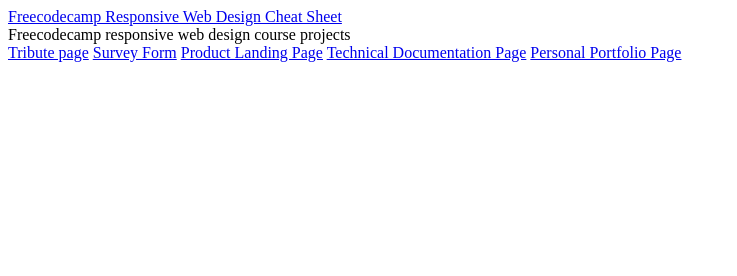
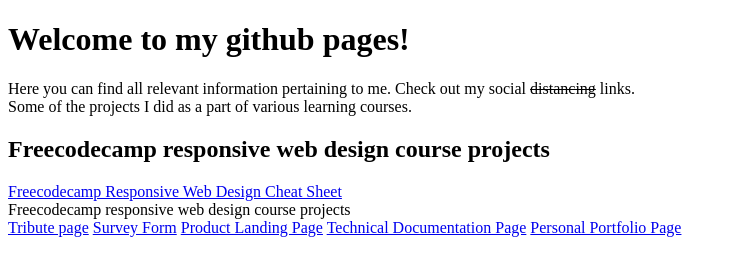
Before and after one commit to Shadou1/Shadou1.github.io, a plain HTML site: page index.html in a window 1280 px wide. Shown: the whole page, without its empty margins (0-737 px from the left). Drawn offline with Linux system fonts and the light colour scheme.

Commit message:
Updated index.html

```diff
--- a/index.html
+++ b/index.html
@@ -6,6 +6,30 @@
     <title>Shadou1 presonal page</title>
 </head>
 <body>
+
+    <main>
+
+        <h1 id="welcome">Welcome to my github pages!</h1>
+
+        <section id="social-section">
+
+            <header>Here you can find all relevant information pertaining to me. Check out my social <s>distancing</s> links.</header>
+
+        </section>
+
+        <section id="projects-section">
+
+            <header>Some of the projects I did as a part of various learning courses.</header>
+
+            <div class="projects">
+
+                <h2>Freecodecamp responsive web design course projects</h2>
+
+            </div>
+
+        </section>
+
+    </main>
 
     <a href="freecodecamp-projects/basic-html-and-css-cheat-sheet/basic_html.html">Freecodecamp Responsive Web Design Cheat Sheet</a>
 
```
